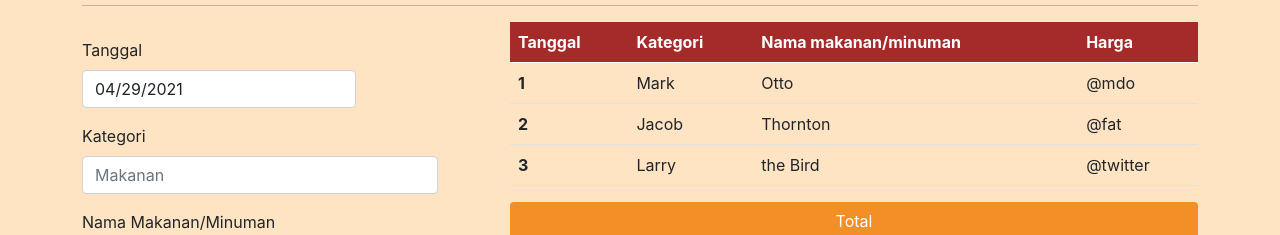
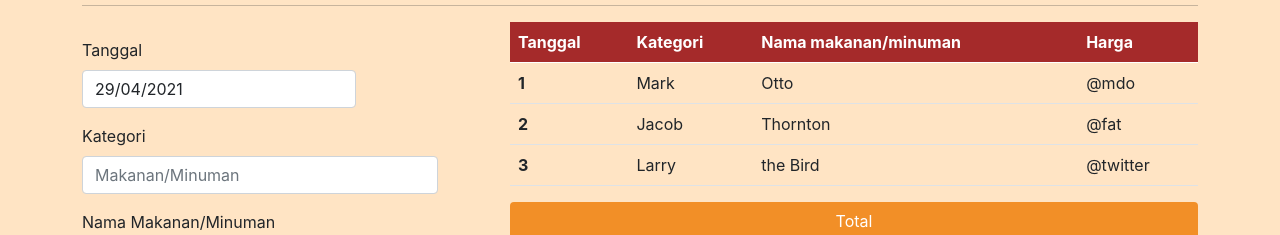
Before and after one commit to MarkM29/final-back-end, a React (Create React App) app: page /dashboard in a window 1280 px wide. Shown: the part 133-368 px from the top of the page. Built offline with nearby package versions, Linux system fonts and the light colour scheme.

Commit message:
Value from DatePicker still cannot be retrieved as string

```diff
--- a/src/components/pages/Dashboard/index.js
+++ b/src/components/pages/Dashboard/index.js
@@ -1,9 +1,11 @@
-import React, { useState } from "react";
+import React, { useState, useEffect } from "react";
 import { NavBar } from "../../../components";
 import { Button, Input } from "../../atoms";
 import DatePicker from "react-datepicker";
 import "react-datepicker/dist/react-datepicker.css";
 import "../../../App.css";
+import firebase from "../../../config/Firebase";
+import format from "date-fns/format";
 
 const Dashboard = () => {
   const [startDate, setStartDate] = useState(new Date());
@@ -19,6 +21,7 @@ const Dashboard = () => {
       produk: produk,
       harga: harga,
     };
+    firebase.database().ref("catatan").push(data);
     console.log(data);
     resetFrom();
   };
@@ -42,11 +45,17 @@ const Dashboard = () => {
             <DatePicker
               className="form-control"
               selected={startDate}
-              onChange={(date) => setStartDate(date)}
+              onChange={(date) =>
+                setStartDate(
+                  format(date, "yyyy/MM/dd", { awareOfUnicodeTokens: true })
+                )
+              }
+              //  onChange={(date) => setStartDate(date.target.value)}
+              dateFormat="dd/MM/yyyy"
             />
             <Input
               label="Kategori"
-              placeholder="Makanan"
+              placeholder="Makanan/Minuman"
               className="form-control"
               value={kategori}
               onChange={(event) => setKategori(event.target.value)}
```
